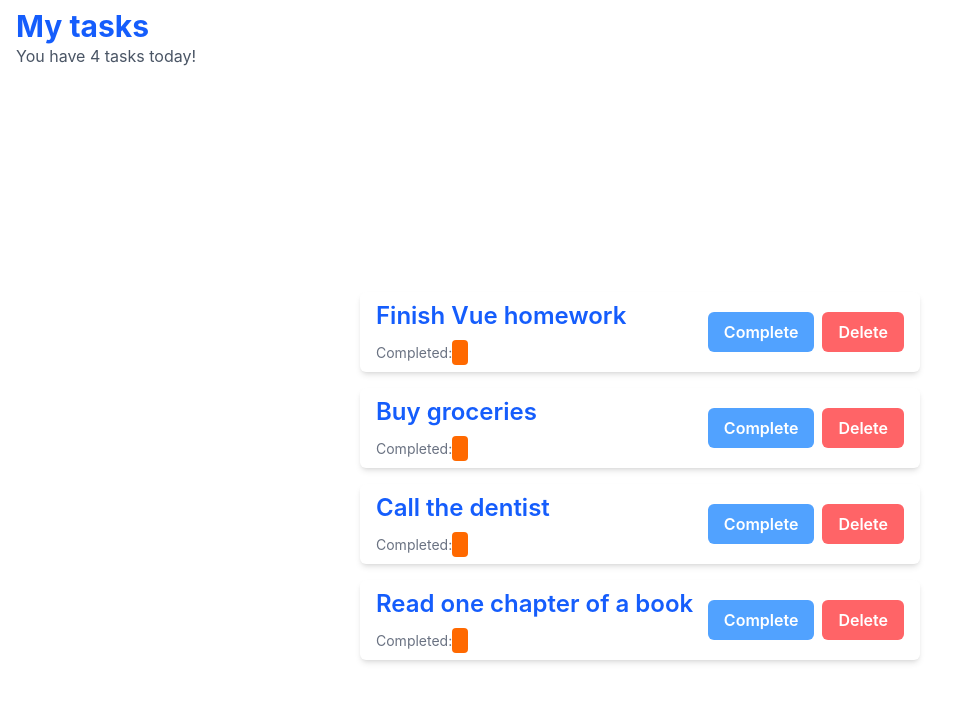
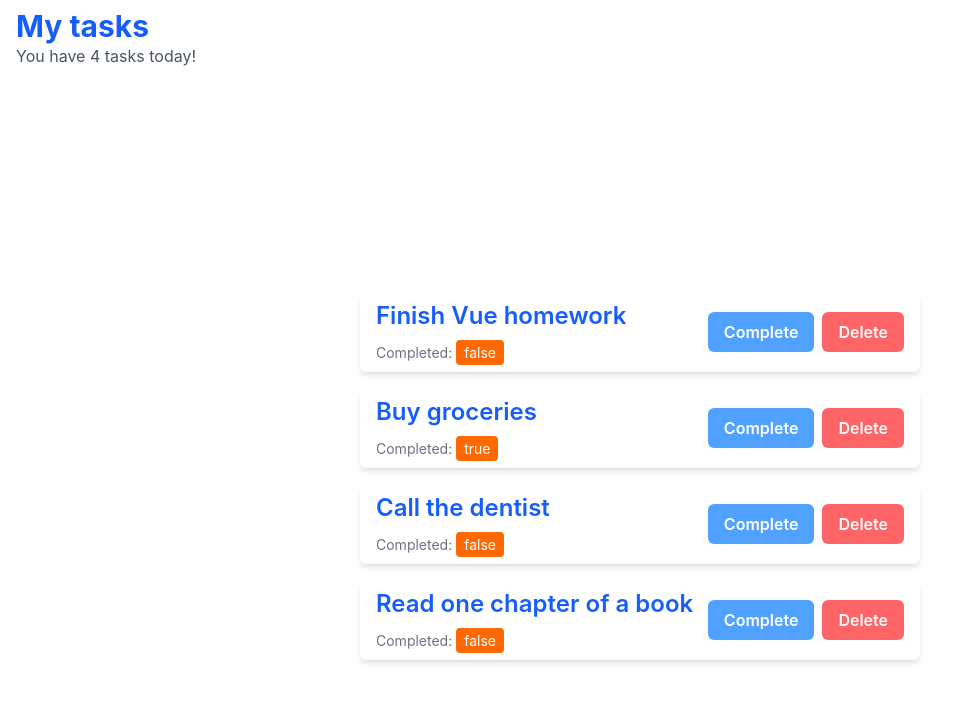
Before and after one commit to himprofessor/VUE-2026-B-MIDTERM-EXAM, a Vue app: page / in a window 1280 px wide. Shown: the top 702 px of the page, without its empty margins (0-966 px from the left). Built offline with nearby package versions, Linux system fonts and the light colour scheme.

Commit message:
sothin ke

```diff
--- a/src/components/TaskCard.vue
+++ b/src/components/TaskCard.vue
@@ -12,7 +12,7 @@
             props.com === 'Completed' ? 'bg-green-500' : 'bg-orange-500'
           "
         >
-          {{ props.taskComplete }}
+          {{ props.taskCompleted }}
         </span>
       </div>
     </div>
--- a/src/components/TaskList.vue
+++ b/src/components/TaskList.vue
@@ -4,7 +4,7 @@
         :key="task.id"
         :task-id="task.id"
         :task-title="task.title"
-        :task-completed="task.complete"
+        :task-completed="task.completed"
         @complete="handleComplete"
         @delete="handleDelete" />
     </div>
```
